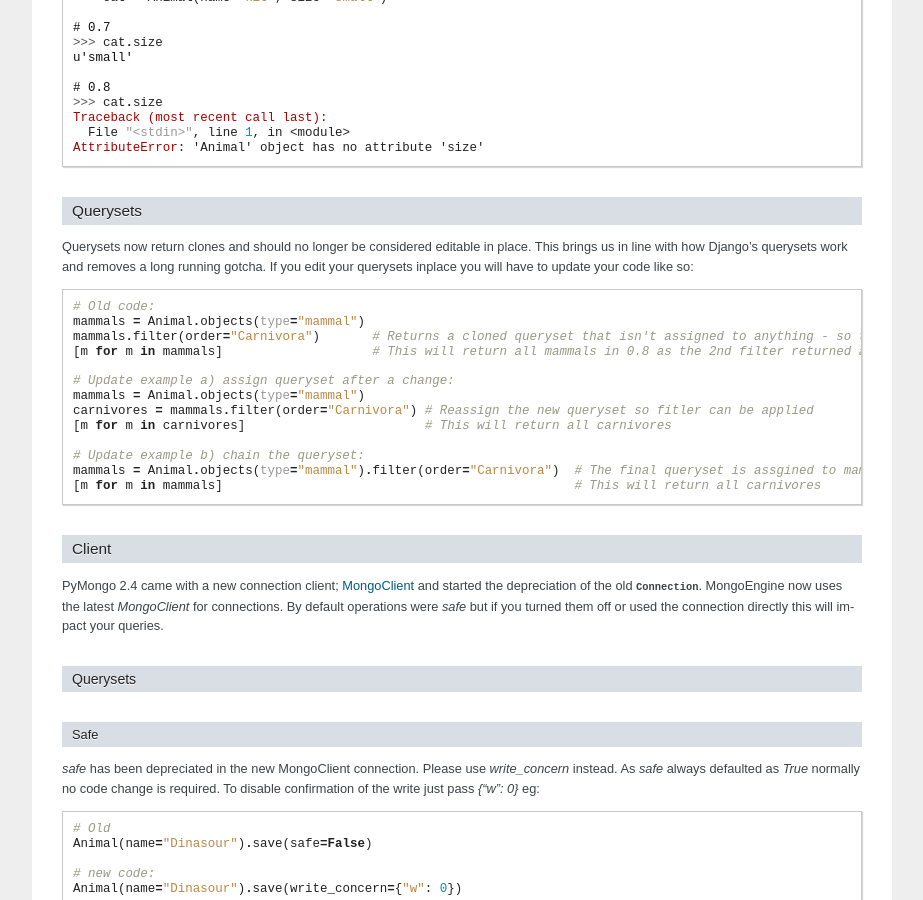
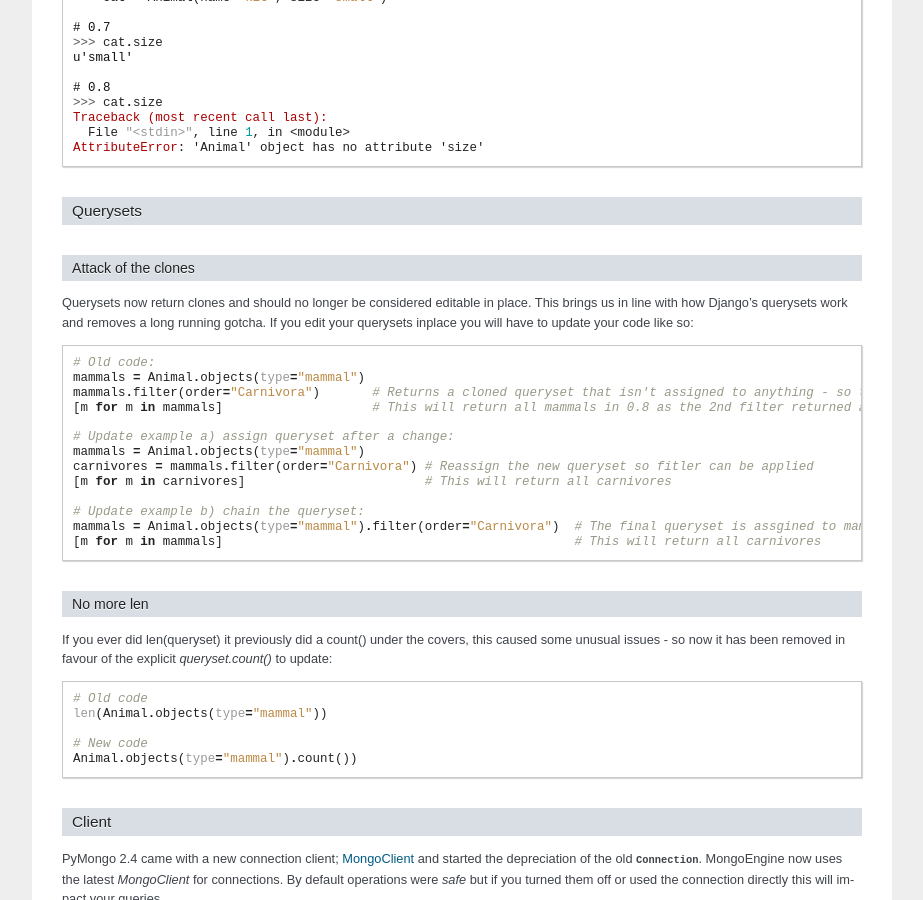
Before and after one commit to MongoEngine/mongoengine, a Sphinx documentation site: the page built from docs/upgrade.rst, in a window 1280 px wide and 900 px high, scrolled down 1081 px. Shown: the whole window, without its empty margins (198-1121 px from the left). Built offline with Sphinx 7.4.7, drawn with Linux system fonts in a browser that asks for light colours; the version number could not be read and is left out; some of the changed text lies outside the part shown.

Commit message:
Removed __len__ from queryset (#247)

```diff
--- a/docs/changelog.rst
+++ b/docs/changelog.rst
@@ -4,7 +4,8 @@ Changelog
 
 Changes in 0.8.X
 ================
-- Objects manager now inherited (#256)
+- Removed __len__ from queryset (#247)
+- Objects queryset manager now inherited (#256)
 - Updated connection to use MongoClient (#262, #274)
 - Fixed db_alias and inherited Documents (#143)
 - Documentation update for document errors (#124)
--- a/docs/code/tumblelog.py
+++ b/docs/code/tumblelog.py
@@ -45,7 +45,7 @@ print 'ALL POSTS'
 print
 for post in Post.objects:
     print post.title
-    print '=' * len(post.title)
+    print '=' * post.title.count()
 
     if isinstance(post, TextPost):
         print post.content
--- a/docs/upgrade.rst
+++ b/docs/upgrade.rst
@@ -79,6 +79,9 @@ the case and the data is set only in the ``document._data`` dictionary: ::
 Querysets
 =========
 
+Attack of the clones
+--------------------
+
 Querysets now return clones and should no longer be considered editable in
 place.  This brings us in line with how Django's querysets work and removes a
 long running gotcha.  If you edit your querysets inplace you will have to
@@ -97,6 +100,19 @@ update your code like so: ::
     # Update example b) chain the queryset:
     mammals = Animal.objects(type="mammal").filter(order="Carnivora")  # The final queryset is assgined to mammals
     [m for m in mammals]                                               # This will return all carnivores
+
+No more len
+-----------
+
+If you ever did len(queryset) it previously did a count() under the covers, this
+caused some unusual issues - so now it has been removed in favour of the
+explicit `queryset.count()` to update::
+
+    # Old code
+    len(Animal.objects(type="mammal"))
+
+    # New code
+    Animal.objects(type="mammal").count())
 
 Client
 ======
```
Also changed, not shown: 5 other files.
